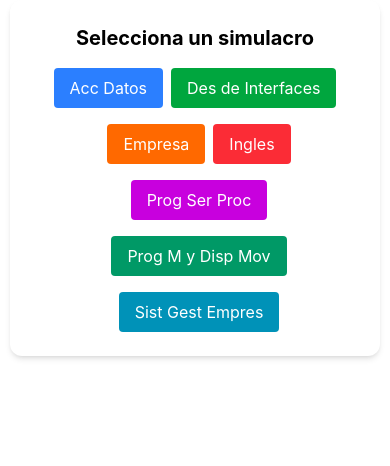
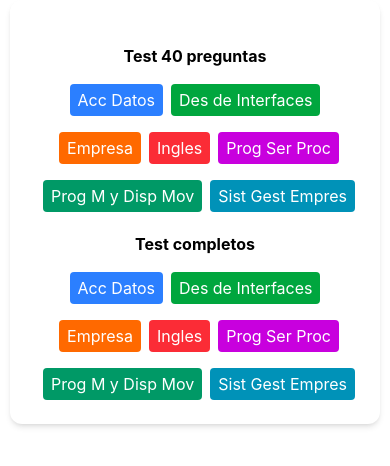
Before and after one commit to JaviPedrote/simulacros, a React (Vite) app: page / in a window 390 px wide. Shown: the top 466 px of the page. Built offline with nearby package versions, Linux system fonts and the light colour scheme.

Commit message:
testCompletos

```diff
--- a/src/App.jsx
+++ b/src/App.jsx
@@ -3,18 +3,13 @@ import { quizCategories } from "./data/quizCategories";
 import { Analytics } from '@vercel/analytics/react';
 import { SpeedInsights } from '@vercel/speed-insights/react';
 
-
-
 const shuffleArray = (array) => array.sort(() => Math.random() - 0.5);
 
 const Quiz = () => {
-
-  // Nuevo estado para las preguntas fallidas.
+  // Estados para preguntas y control del quiz
   const [failedQuestions, setFailedQuestions] = useState([]);
   const [category, setCategory] = useState(null);
-  // Nuevo estado para las preguntas seleccionadas (máximo 40).
   const [questions, setQuestions] = useState([]);
-
   const [currentQuestion, setCurrentQuestion] = useState(0);
   const [score, setScore] = useState(0);
   const [showScore, setShowScore] = useState(false);
@@ -22,11 +17,14 @@ const Quiz = () => {
   const [shuffledOptions, setShuffledOptions] = useState([]);
   const [showNext, setShowNext] = useState(false);
   const [nota, setNota] = useState(0);
-  // Nuevo estado para controlar si ya se contestó la pregunta
   const [answered, setAnswered] = useState(false);
 
+  // Estados para los contadores de preguntas
+  const [totalQuestionsCount, setTotalQuestionsCount] = useState(null);
+  const [selectedQuestionsCount, setSelectedQuestionsCount] = useState(null);
+  const [failedQuestionsCount, setFailedQuestionsCount] = useState(null);
 
-  // Calcular la nota según las preguntas totales.
+  // Calcular la nota según las preguntas contestadas.
   useEffect(() => {
     if (questions.length > 0) {
       setNota((score / questions.length) * 10);
@@ -35,7 +33,7 @@ const Quiz = () => {
     }
   }, [score, questions]);
 
-  // Iniciar el quiz, tomando hasta 40 preguntas aleatorias.
+  // Iniciar el quiz de 40 preguntas
   const startQuiz = (selectedCategory, customQuestions = null) => {
     const allQuestions = customQuestions || quizCategories[selectedCategory];
     const shuffledAll = shuffleArray([...allQuestions]);
@@ -43,6 +41,8 @@ const Quiz = () => {
 
     setCategory(selectedCategory);
     setQuestions(finalQuestions);
+    setSelectedQuestionsCount(40); // Guardamos 40
+    setTotalQuestionsCount(null); // Reiniciamos totalQuestionsCount
     setFailedQuestions([]);
     setCurrentQuestion(0);
     setScore(0);
@@ -53,7 +53,27 @@ const Quiz = () => {
     setAnswered(false);
   };
 
-  // Manejar la respuesta elegida.
+  // Iniciar el quiz completo
+  const startQuizComplet = (selectedCategory, customQuestions = null) => {
+    const allQuestions = customQuestions || quizCategories[selectedCategory];
+    const shuffledAll = shuffleArray([...allQuestions]);
+    const finalQuestions = shuffledAll.slice(0, allQuestions.length);
+
+    setCategory(selectedCategory);
+    setQuestions(finalQuestions);
+    setTotalQuestionsCount(finalQuestions.length); // Guardamos el total
+    setSelectedQuestionsCount(null); // Reiniciamos selectedQuestionsCount
+    setFailedQuestions([]);
+    setCurrentQuestion(0);
+    setScore(0);
+    setShowScore(false);
+    setFeedback(null);
+    setShowNext(false);
+    setShuffledOptions(shuffleArray([...finalQuestions[0].options]));
+    setAnswered(false);
+  };
+
+  // Manejar respuesta elegida
   const handleAnswer = (isCorrect) => {
     if (!answered) {
       if (isCorrect) {
@@ -67,7 +87,7 @@ const Quiz = () => {
           message: `Respuesta correcta: ${correctAnswer}`,
           correct: false,
         });
-        // Añadir la pregunta fallada
+        // Añadir pregunta fallada
         setFailedQuestions((prev) => [...prev, questions[currentQuestion]]);
       }
       setShowNext(true);
@@ -75,86 +95,137 @@ const Quiz = () => {
     }
   };
 
-  // Ir a la siguiente pregunta o mostrar la puntuación final.
+  // Siguiente pregunta o mostrar resultados
   const nextQuestion = () => {
     const nextQuestionIndex = currentQuestion + 1;
     if (nextQuestionIndex < questions.length) {
       setCurrentQuestion(nextQuestionIndex);
-      setShuffledOptions(
-        shuffleArray([...questions[nextQuestionIndex].options])
-      );
+      setShuffledOptions(shuffleArray([...questions[nextQuestionIndex].options]));
       setFeedback(null);
       setShowNext(false);
-      setAnswered(false); // Vuelve a permitir respuesta
+      setAnswered(false);
     } else {
       setShowScore(true);
     }
   };
 
-  // Función para reiniciar solo las preguntas falladas
+  // Reiniciar solo las preguntas falladas
   const retryFailedQuestions = () => {
     if (failedQuestions.length > 0) {
-      // Se puede usar el mismo category o un específico si se desea.
+      setFailedQuestionsCount(failedQuestions.length); // Guardamos el número de falladas
       startQuiz(category, failedQuestions);
     }
   };
 
+  // Determinar el total a mostrar en la puntuación
+  const totalDisplay =
+    failedQuestionsCount ??
+    selectedQuestionsCount ??
+    totalQuestionsCount ??
+    questions.length;
+
   return (
     <div className="p-6 xl:max-w-[80%] max-w-[95%] mx-auto bg-white rounded-xl shadow-md space-y-4 text-center">
-      <Analytics/>
-      <SpeedInsights/>
-      {/* Menú de inicio: escoger simulacro */}
+      <Analytics />
+      <SpeedInsights />
+      {/* Menú de inicio */}
       {!category ? (
         <div>
-          <h2 className="text-xl font-bold">Selecciona un simulacro</h2>
+          <div>
+            <h2 className="mt-5 font-bold">Test 40 preguntas</h2>
             <button
-            className="mt-4 bg-blue-500 text-white px-4 py-2 rounded hover:bg-blue-700 cursor-pointer"
+              className="mt-4 bg-blue-500 text-white px-2 py-1 md:px-4 md:py-2 md:text-md rounded hover:bg-blue-700 cursor-pointer"
               onClick={() => startQuiz("acceso_datos")}
             >
               Acc Datos
             </button>
             <button
-            className="mt-4 ml-2 bg-green-600 text-white px-4 py-2 rounded hover:bg-green-800 cursor-pointer"
+              className="mt-4 ml-2 bg-green-600 text-white px-2 py-1 md:px-4 md:py-2 md:text-md rounded hover:bg-green-800 cursor-pointer"
               onClick={() => startQuiz("desarrollo_interfaces")}
             >
               Des de Interfaces
             </button>
             <button
-            className="mt-4 ml-2 bg-orange-500 text-white px-4 py-2 rounded hover:bg-orange-700 cursor-pointer"
+              className="mt-4 ml-2 bg-orange-500 text-white px-2 py-1 md:px-4 md:py-2 md:text-md rounded hover:bg-orange-700 cursor-pointer"
               onClick={() => startQuiz("empresa")}
             >
               Empresa
             </button>
             <button
-            className="mt-4 ml-2 bg-red-500 text-white px-4 py-2 rounded hover:bg-red-700 cursor-pointer"
+              className="mt-4 ml-2 bg-red-500 text-white px-2 py-1 md:px-4 md:py-2 md:text-md rounded hover:bg-red-700 cursor-pointer"
               onClick={() => startQuiz("ingles")}
             >
               Ingles
             </button>
             <button
-            className="mt-4 ml-2 bg-fuchsia-600 text-white px-4 py-2 rounded hover:bg-fuchsia-800 cursor-pointer"
+              className="mt-4 ml-2 bg-fuchsia-600 text-white px-2 py-1 md:px-4 md:py-2 md:text-md rounded hover:bg-fuchsia-800 cursor-pointer"
               onClick={() => startQuiz("progr_serv_proces")}
             >
               Prog Ser Proc
             </button>
             <button
-            className="mt-4 ml-2 bg-emerald-600 text-white px-4 py-2 rounded hover:bg-emerald-800 cursor-pointer"
+              className="mt-4 ml-2 bg-emerald-600 text-white px-2 py-1 md:px-4 md:py-2 md:text-md rounded hover:bg-emerald-800 cursor-pointer"
               onClick={() => startQuiz("progr_mult_dispos_moviles")}
             >
               Prog M y Disp Mov
             </button>
             <button
-            className="mt-4 ml-2 bg-cyan-600 text-white px-4 py-2 rounded hover:bg-cyan-800 cursor-pointer"
+              className="mt-4 ml-2 bg-cyan-600 text-white px-2 py-1 md:px-4 md:py-2 md:text-md rounded hover:bg-cyan-800 cursor-pointer"
               onClick={() => startQuiz("sist_gest_empres")}
             >
               Sist Gest Empres
             </button>
           </div>
-      ) : // Mostrar resultados al terminar
-        showScore ? (
+          <div>
+            <h2 className="mt-5 font-bold">Test completos</h2>
+            <button
+              className="mt-4 bg-blue-500 text-white px-2 py-1 md:px-4 md:py-2 md:text-md rounded hover:bg-blue-700 cursor-pointer"
+              onClick={() => startQuizComplet("acceso_datos")}
+            >
+              Acc Datos
+            </button>
+            <button
+              className="mt-4 ml-2 bg-green-600 text-white px-2 py-1 md:px-4 md:py-2 md:text-md rounded hover:bg-green-800 cursor-pointer"
+              onClick={() => startQuizComplet("desarrollo_interfaces")}
+            >
+              Des de Interfaces
+            </button>
+            <button
+              className="mt-4 ml-2 bg-orange-500 text-white px-2 py-1 md:px-4 md:py-2 md:text-md rounded hover:bg-orange-700 cursor-pointer"
+              onClick={() => startQuizComplet("empresa")}
+            >
+              Empresa
+            </button>
+            <button
+              className="mt-4 ml-2 bg-red-500 text-white px-2 py-1 md:px-4 md:py-2 md:text-md rounded hover:bg-red-700 cursor-pointer"
+              onClick={() => startQuizComplet("ingles")}
+            >
+              Ingles
+            </button>
+            <button
+              className="mt-4 ml-2 bg-fuchsia-600 text-white px-2 py-1 md:px-4 md:py-2 md:text-md rounded hover:bg-fuchsia-800 cursor-pointer"
+              onClick={() => startQuizComplet("progr_serv_proces")}
+            >
+              Prog Ser Proc
+            </button>
+            <button
+              className="mt-4 ml-2 bg-emerald-600 text-white px-2 py-1 md:px-4 md:py-2  md:text-md rounded hover:bg-emerald-800 cursor-pointer"
+              onClick={() => startQuizComplet("progr_mult_dispos_moviles")}
+            >
+              Prog M y Disp Mov
+            </button>
+            <button
+              className="mt-4 ml-2 bg-cyan-600 text-white px-2 py-1 md:px-4 md:py-2  md:text-md rounded hover:bg-cyan-800 cursor-pointer"
+              onClick={() => startQuizComplet("sist_gest_empres")}
+            >
+              Sist Gest Empres
+            </button>
+          </div>
+        </div>
+      ) : showScore ? (
         <div>
           <h2 className="text-xl font-bold text-green-600">
-              Tu puntuación: {score} / {questions.length}
+            Tu puntuación: {score} / {totalDisplay}
           </h2>
           <h2 className="text-xl font-bold text-green-600">
             Tu nota: {nota.toFixed(2)}
@@ -175,9 +246,16 @@ const Quiz = () => {
           )}
         </div>
       ) : (
-          // Pantalla de preguntas
         <div>
-            <div className="mb-5 text-xs w-full text-left flex place-content-between xl:pt-9"><span className="text-gray-400 text-[70%]">{category}</span> <div>Pregunta nº : {currentQuestion + 1}<div className="font-semibold">Correctas: {score}</div></div></div>
+          <div className="mb-5 text-xs w-full text-left flex flex-col xl:pt-9">
+            <span className="text-gray-400 text-[70%]">{category}</span>
+            <div>
+              Pregunta nº: {currentQuestion + 1}
+              <div className="font-semibold">
+                Correctas: {score} / {totalDisplay}
+              </div>
+            </div>
+          </div>
           <h2 className="md:text-lg text-md font-semibold text-gray-700">
             {questions[currentQuestion]?.question}
           </h2>
@@ -187,7 +265,11 @@ const Quiz = () => {
                 key={index}
                 disabled={answered}
                 onClick={() => handleAnswer(option.correct)}
-                  className={`${answered ? "bg-gray-100 cursor-not-allowed text-gray-500": " bg-gray-100 hover:bg-gray-300 cursor-pointer"} block w-full md:text-lg text-sm text-left p-2 rounded `}
+                className={`${
+                  answered
+                    ? "bg-gray-100 cursor-not-allowed text-gray-500"
+                    : "bg-gray-100 hover:bg-gray-300 cursor-pointer"
+                } block w-full md:text-lg text-sm text-left p-2 rounded`}
               >
                 {option.text}
               </button>
@@ -195,7 +277,8 @@ const Quiz = () => {
           </div>
           {feedback && (
             <p
-                className={`mt-4 p-2 rounded ${feedback.correct
+              className={`mt-4 p-2 rounded ${
+                feedback.correct
                   ? "bg-green-200 text-green-700"
                   : "bg-red-200 text-red-700"
               }`}
```
Lines whose indentation alone changed are shown as unchanged.
